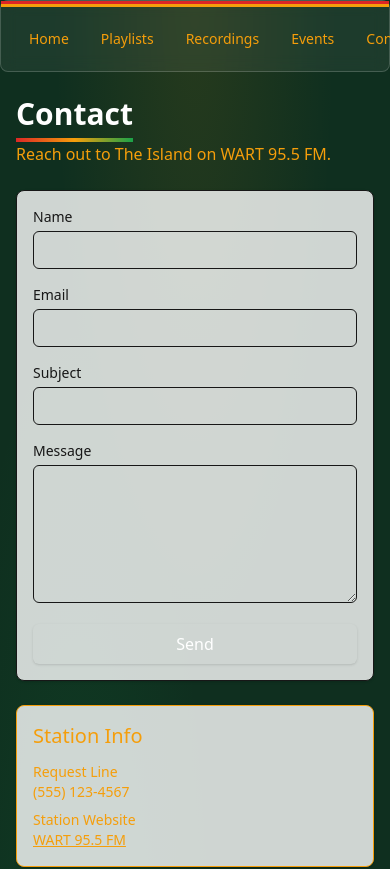
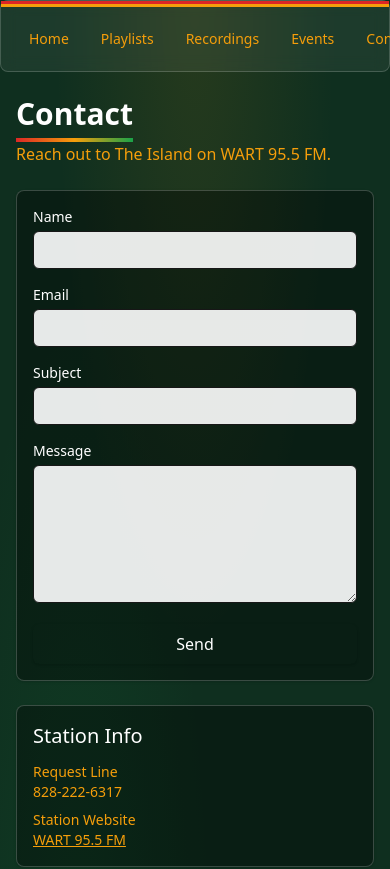
Before and after one commit to jkeychan/theisland-radio-site, a Next.js app in the folder web/: page /contact in a window 390 px wide. Shown: the top 869 px of the page. Built offline with nearby package versions, Linux system fonts and the light colour scheme; no server answers.

Commit message:
feat(ui): white archive link; show current playlist on archive; improve Contact page readability; set Station Info phone; keep email hidden via Formspree

```diff
--- a/web/src/app/contact/page.tsx
+++ b/web/src/app/contact/page.tsx
@@ -12,38 +12,41 @@ export default function ContactPage() {
 
       <div className="grid grid-cols-1 gap-6 lg:grid-cols-2">
         <form
-          className="rounded-lg border bg-white/80 p-4 shadow-sm"
+          className="rounded-lg border card-dark p-4 shadow-sm"
           action="https://formspree.io/f/xbldkqvr"
           method="POST"
         >
           <div className="grid grid-cols-1 gap-4">
             <label className="block text-sm">
-              <span className="mb-1 block font-medium">Name</span>
-              <input name="name" required className="w-full rounded-md border px-3 py-2" />
+              <span className="mb-1 block font-medium text-white">Name</span>
+              <input name="name" required className="w-full rounded-md border px-3 py-2 bg-white/90" />
             </label>
             <label className="block text-sm">
-              <span className="mb-1 block font-medium">Email</span>
-              <input name="email" type="email" required className="w-full rounded-md border px-3 py-2" />
+              <span className="mb-1 block font-medium text-white">Email</span>
+              <input name="email" type="email" required className="w-full rounded-md border px-3 py-2 bg-white/90" />
             </label>
             <label className="block text-sm">
-              <span className="mb-1 block font-medium">Subject</span>
-              <input name="subject" required className="w-full rounded-md border px-3 py-2" />
+              <span className="mb-1 block font-medium text-white">Subject</span>
+              <input name="subject" required className="w-full rounded-md border px-3 py-2 bg-white/90" />
             </label>
             <label className="block text-sm">
-              <span className="mb-1 block font-medium">Message</span>
-              <textarea name="message" required rows={6} className="w-full rounded-md border px-3 py-2" />
+              <span className="mb-1 block font-medium text-white">Message</span>
+              <textarea name="message" required rows={6} className="w-full rounded-md border px-3 py-2 bg-white/90" />
             </label>
             <button className="btn btn-primary" type="submit">Send</button>
+            {/* Silent recipient routing without exposing address */}
+            <input type="hidden" name="_subject" value="Contact Form Submission — The Island" />
+            <input type="hidden" name="_gotcha" />
           </div>
           {/* Email intentionally hidden from the page to avoid indexing */}
         </form>
 
-        <section className="rounded-lg border bg-white/80 p-4 shadow-sm text-sm text-theme-gold">
-          <h2 className="text-xl font-medium text-[--rasta-green]">Station Info</h2>
+        <section className="rounded-lg border card-dark p-4 shadow-sm text-sm text-theme-gold">
+          <h2 className="text-xl font-medium text-white">Station Info</h2>
           <dl className="mt-3 space-y-2">
             <div>
               <dt className="font-medium">Request Line</dt>
-              <dd>(555) 123-4567</dd>
+              <dd>828-222-6317</dd>
             </div>
             <div>
               <dt className="font-medium">Station Website</dt>
--- a/web/src/app/playlists/archive/page.tsx
+++ b/web/src/app/playlists/archive/page.tsx
@@ -1,4 +1,5 @@
 import { PlaylistsList } from "@/components/PlaylistsList";
+import { LatestTracksCard } from "@/components/LatestTracksCard";
 
 export const metadata = {
   title: "Playlists Archive • The Island",
@@ -12,6 +13,10 @@ export default function PlaylistsArchivePage() {
         <p className="text-theme-gold">All past shows, newest first.</p>
       </header>
 
+      {/* First card shows the current week's tracks from the same Google Sheet */}
+      <LatestTracksCard title="Current Playlist" />
+
+      {/* Then show historical playlists from data/CSV source */}
       <PlaylistsList showAll />
     </div>
   );
--- a/web/src/app/playlists/page.tsx
+++ b/web/src/app/playlists/page.tsx
@@ -17,7 +17,7 @@ export default function PlaylistsPage() {
       <LatestTracksCard />
 
       <div>
-        <a className="inline-block underline underline-offset-4 text-[--rasta-gold]" href="/playlists/archive/">View previous playlists →</a>
+        <a className="inline-block underline underline-offset-4 text-white" href="/playlists/archive/">View previous playlists →</a>
       </div>
     </div>
   );
--- a/web/src/components/LatestTracksCard.tsx
+++ b/web/src/components/LatestTracksCard.tsx
@@ -2,14 +2,18 @@
 
 import { useTracks } from "@/hooks/useTracks";
 
-export const LatestTracksCard = () => {
+type LatestTracksCardProps = {
+  title?: string;
+};
+
+export const LatestTracksCard = ({ title = "This Week’s Tracks" }: LatestTracksCardProps) => {
   const { data, loading } = useTracks();
   if (!process.env.NEXT_PUBLIC_TRACKS_CSV_URL) return null;
 
   return (
     <section aria-labelledby="latest-playlist-title">
       <article className="card card-accent card-dark p-4">
-        <h2 id="latest-playlist-title" className="text-xl font-medium text-white">This Week’s Tracks</h2>
+        <h2 id="latest-playlist-title" className="text-xl font-medium text-white">{title}</h2>
         {loading ? (
           <p className="mt-3 text-theme-gold">Loading…</p>
         ) : (
```
